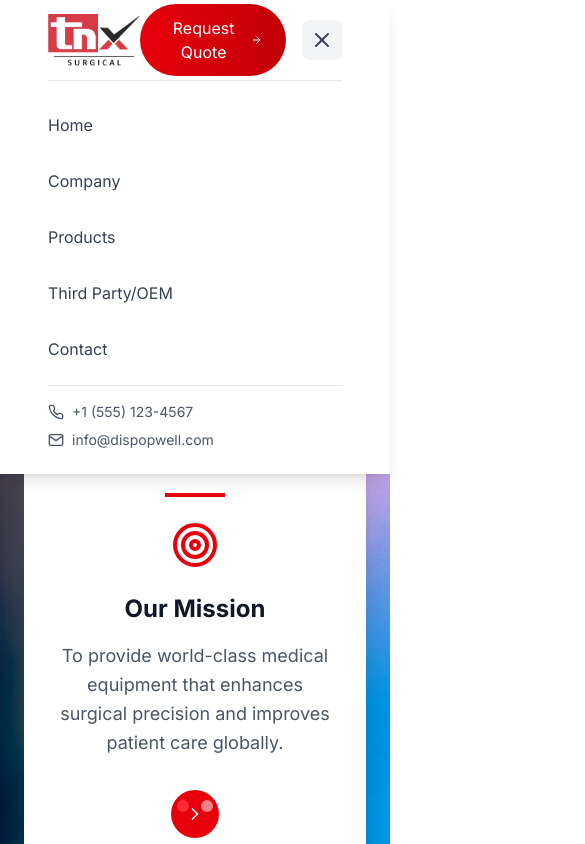
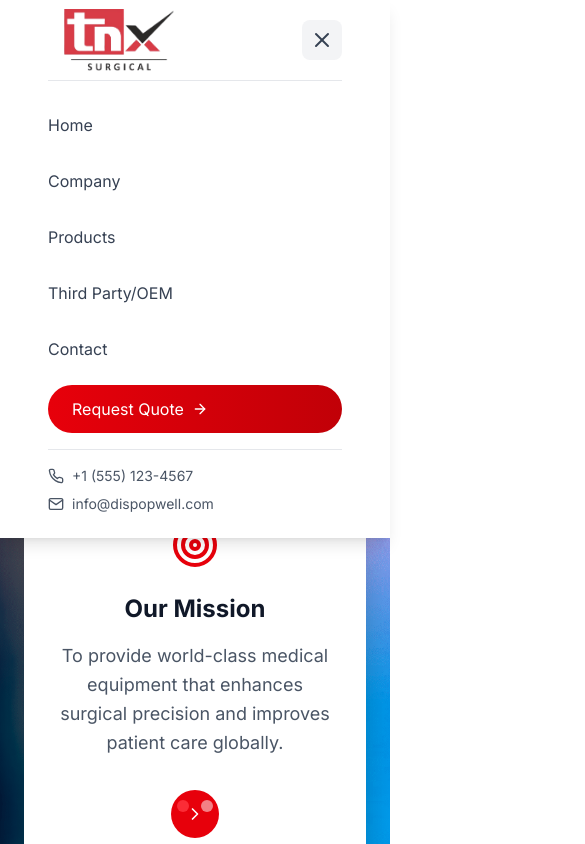
Before and after one commit to nema12344/medical-web, a Next.js app: page / in a window 390 px wide. Both pictures are taken after a click on the button 322 px from the left and 40 px from the top of the page. Shown: the top 844 px of the page, 585 px wide, since content can reach past the window. Built offline with nearby package versions, Linux system fonts and the light colour scheme.

Commit message:
changes in ui-design

```diff
--- a/app/components/ExportSection.tsx
+++ b/app/components/ExportSection.tsx
@@ -48,7 +48,7 @@ export default function ExportSection() {
       <div className="relative max-w-7xl mx-auto px-8">
         {/* Header with Morphing Text */}
         <div className="text-center mb-20">
-          <h2 className="text-4xl lg:text-4xl flex space-x-2 justify-center font-black mb-8 leading-tight">
+          <h2 className="text-4xl lg:text-4xl flex flex-col space-x-2 justify-center font-black mb-8 leading-tight">
             <span className="block text-white">Connecting</span>
             <span className="block bg-gradient-to-r from-red-400 via-red-500 to-red-600 bg-clip-text text-transparent animate-pulse">
               Healthcare
--- a/app/components/HeroAbout.tsx
+++ b/app/components/HeroAbout.tsx
@@ -3,7 +3,7 @@ import React from 'react';
 
 const HeroAbout: React.FC = () => {
   return (
-    <section className="min-h-screen flex bg-[#D0252C]">
+    <section className="min-h-screen flex flex-col bg-[#D0252C]">
       {/* Left Side - Green Gradient */}
         <div className="flex-1 bg-gradient-to-br from-[#D0252C] to-[#D0252C] p-12 flex flex-col justify-center">
         <div className="max-w-2xl">
--- a/app/components/HeroSlider.tsx
+++ b/app/components/HeroSlider.tsx
@@ -114,14 +114,14 @@ export default function HeroSlider() {
         onClick={prevSlide}
         className="absolute left-6 top-1/2 -translate-y-1/2 z-20 bg-white/20 backdrop-blur-sm text-white p-3 rounded-full hover:bg-white/30 transition-colors"
       >
-        <FiChevronLeft className="w-6 h-6" />
+        <FiChevronLeft className="w-6 h-6 hidden md:flex" />
       </button>
 
       <button
         onClick={nextSlide}
         className="absolute right-6 top-1/2 -translate-y-1/2 z-20 bg-white/20 backdrop-blur-sm text-white p-3 rounded-full hover:bg-white/30 transition-colors"
       >
-        <FiChevronRight className="w-6 h-6" />
+        <FiChevronRight className="w-6 h-6 hidden md:flex" />
       </button>
 
       {/* Bottom Indicators */}
--- a/app/components/Navbar.tsx
+++ b/app/components/Navbar.tsx
@@ -35,7 +35,7 @@ export default function Navbar() {
           <div className="flex justify-between items-center h-20">
 
             {/* LOGO */}
-            <div className="flex items-center">
+            <div className="flex items-center px-4">
              <Image
                 src="/logo.png"
                 alt="Dispopwell Logo"
@@ -90,7 +90,7 @@ export default function Navbar() {
               </button>
 
               {/* REQUEST QUOTE BUTTON */}
-              <button className="bg-gradient-to-r from-red-600 to-red-700 text-white px-6 py-3 rounded-full flex items-center space-x-2 hover:shadow-lg hover:scale-105 transition-all duration-300 font-medium">
+              <button className="bg-gradient-to-r hidden md:inline-flex from-red-600 to-red-700 text-white px-6 py-3 rounded-full flex items-center space-x-2 hover:shadow-lg hover:scale-105 transition-all duration-300 font-medium">
                 <span>Request Quote</span>
                 <FiArrowRight className="w-4 h-4" />
               </button>
@@ -118,6 +118,10 @@ export default function Navbar() {
                 <Link href="/products" className="text-gray-700 hover:text-red-600 transition-colors font-medium py-2">Products</Link>
                 <Link href="#" className="text-gray-700 hover:text-red-600 transition-colors font-medium py-2">Third Party/OEM</Link>
                 <Link href="/contact" className="text-gray-700 hover:text-red-600 transition-colors font-medium py-2">Contact</Link>
+                 <button className="bg-gradient-to-r from-red-600 to-red-700 text-white px-6 py-3 rounded-full flex items-center space-x-2 hover:shadow-lg hover:scale-105 transition-all duration-300 font-medium">
+                <span>Request Quote</span>
+                <FiArrowRight className="w-4 h-4" />
+              </button>
 
                 <div className="pt-4 border-t border-gray-200">
                   <div className="flex items-center space-x-2 text-gray-600 mb-2">
```
